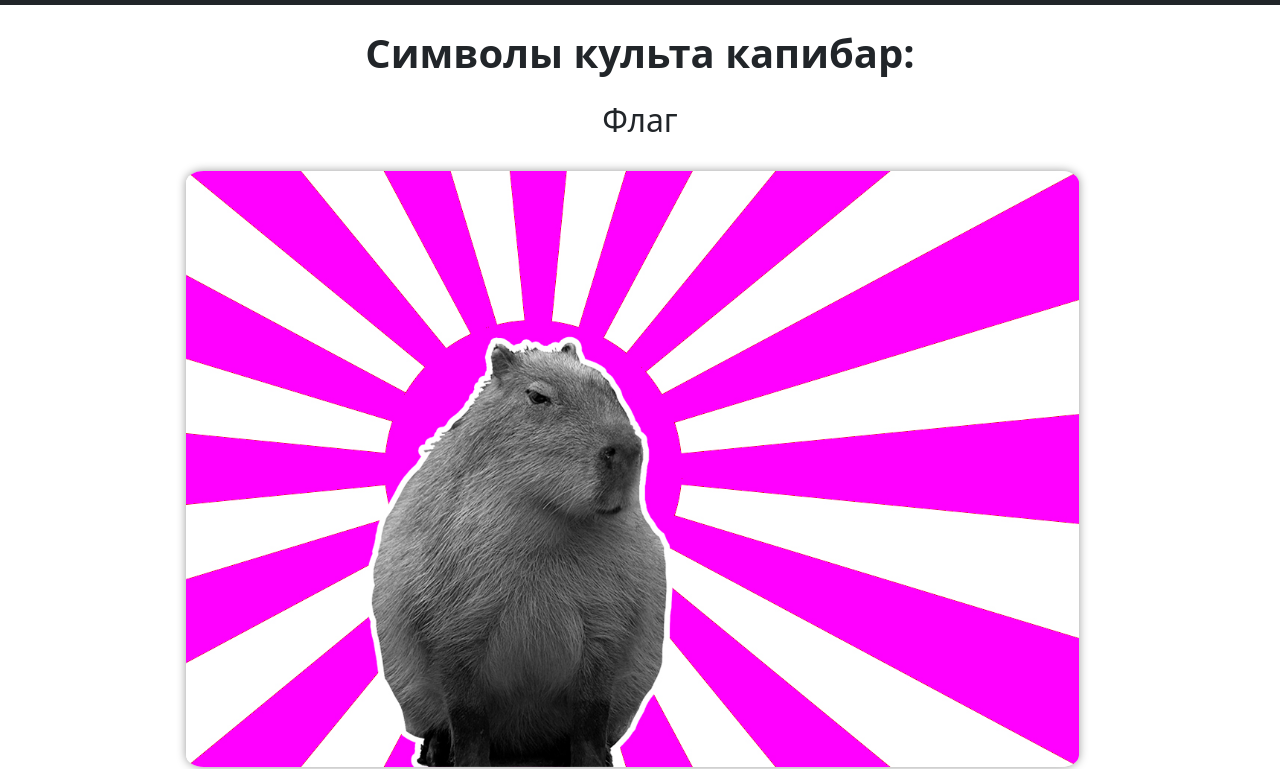
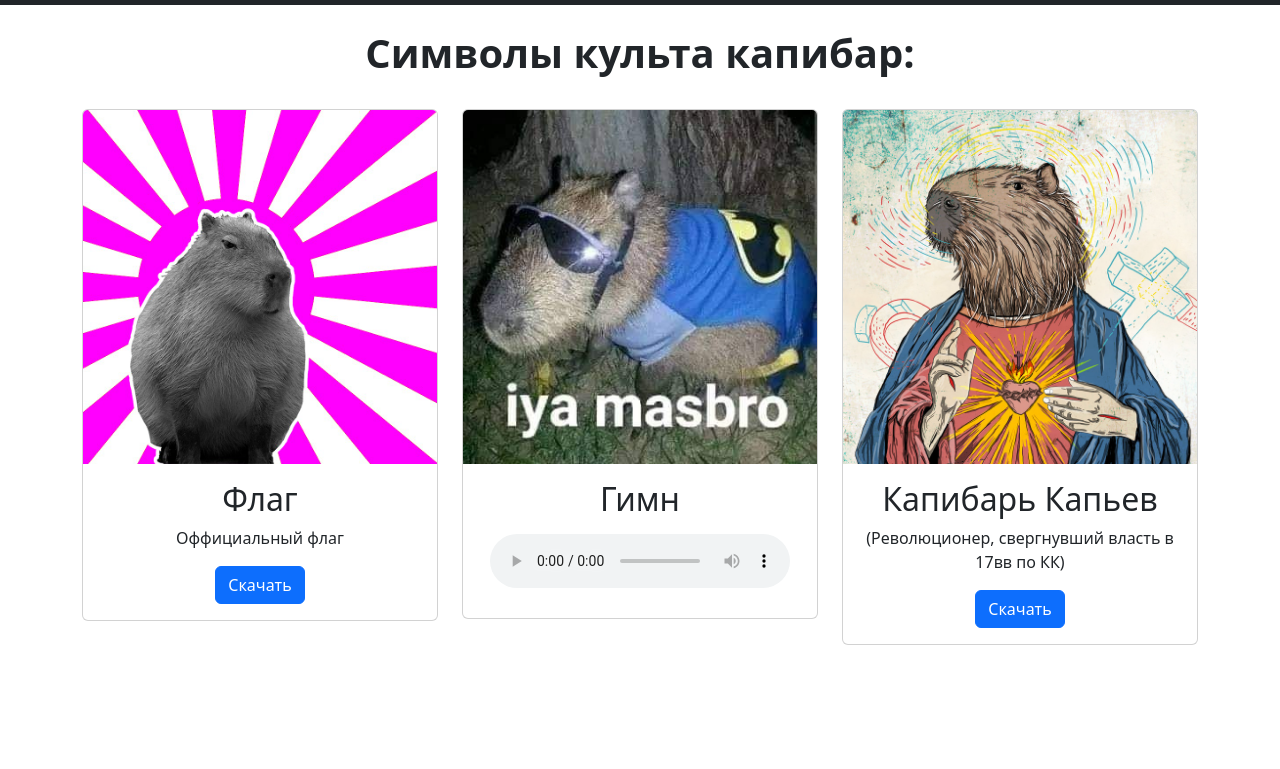
Before and after one commit to Capybara14/CapybaraWiki, a plain HTML site: page Simvols.html in a window 1280 px wide. Shown: the part 57-826 px from the top of the page. Drawn offline with nearby package versions, Linux system fonts and the light colour scheme.

Commit message:
Add files via upload

```diff
--- a/Simvols.html
+++ b/Simvols.html
@@ -5,7 +5,7 @@
       .rounded-img {
         border-radius: 2%;
         box-shadow: 0 0 10px rgba(0, 0, 0, 0.4);
-        margin-right: 15px;
+
         margin-bottom: 5px;
       }
       .leftimg {
@@ -108,22 +108,44 @@
         </div>
       </div>
     </nav>
-    <div class="container text-center">
-      <h1 class="my-4"><b>Символы культа капибар:</b></h1>
-      <h2>Флаг</h2>
-      <img src="flag.jfif" alt="flag" class="rounded-img my-4" width="80%" />
-      <h2 class="my-4">Гимн</h2>
-      <img src="ilia.jfif" alt="capybara" class="rounded-img" width="40%" />
-      <br />
-      <audio class="my-4" src="gimn.mp3" controls>полуводный</audio>
+    <div class="container text-center my-4">
+      <h1 class=""><b>Символы культа капибар:</b></h1>
+      <div class="row row-cols-1 row-cols-md-2 row-cols-lg-3 col-lx-3">
+        <div class="col">
+          <div class="card my-4">
+            <img src="flag2.jfif" class="card-img-top" alt="..." />
+            <div class="card-body">
+              <h2>Флаг</h2>
+              <p class="card-text">Оффициальный флаг</p>
+              <a href="flag.jfif" class="btn btn-primary btn-md" target="_blank"
+                >Скачать</a
+              >
+            </div>
+          </div>
+        </div>
+        <div class="col">
+          <div class="card my-4">
+            <img src="ilia.jfif" class="card-img-top" alt="capybara" />
+            <div class="card-body">
+              <h2>Гимн</h2>
 
-      <h2>Капибарь Капьев (Революционер, свергнувший власть в 17вв по КК)</h2>
-      <img
-        src="capibar.jfif"
-        class="rounded-img my-4"
-        alt="capibara"
-        width="60%"
-      />
+              <audio class="my-2" src="gimn.mp3" controls></audio>
+            </div>
+          </div>
+        </div>
+        <div class="col">
+          <div class="card my-4">
+            <img src="capibar.jfif" class="card-img-top" alt="..." />
+            <div class="card-body">
+              <h2 class="card-title">Капибарь Капьев</h2>
+              <p class="card-text">
+                (Революционер, свергнувший власть в 17вв по КК)
+              </p>
+              <a href="capibar.jfif" class="btn btn-primary">Скачать</a>
+            </div>
+          </div>
+        </div>
+      </div>
     </div>
     <img
       src="rastianytaia.jfif"
```
Also changed, not shown: flag2.jfif (added).
